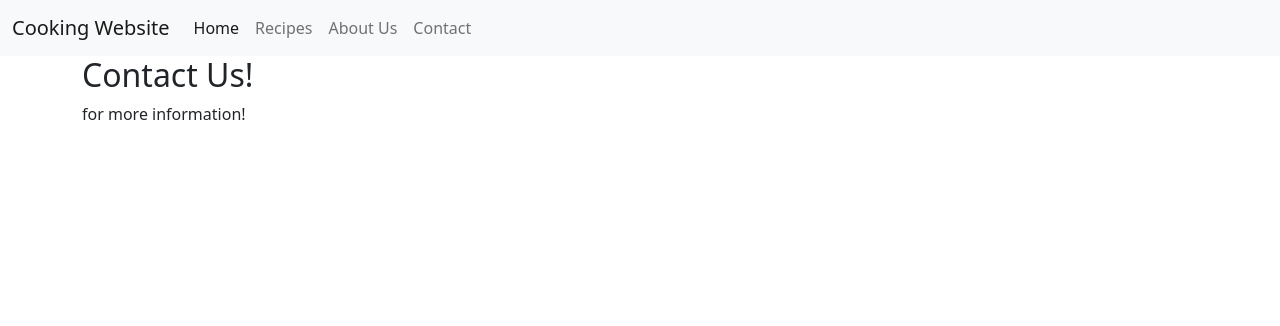
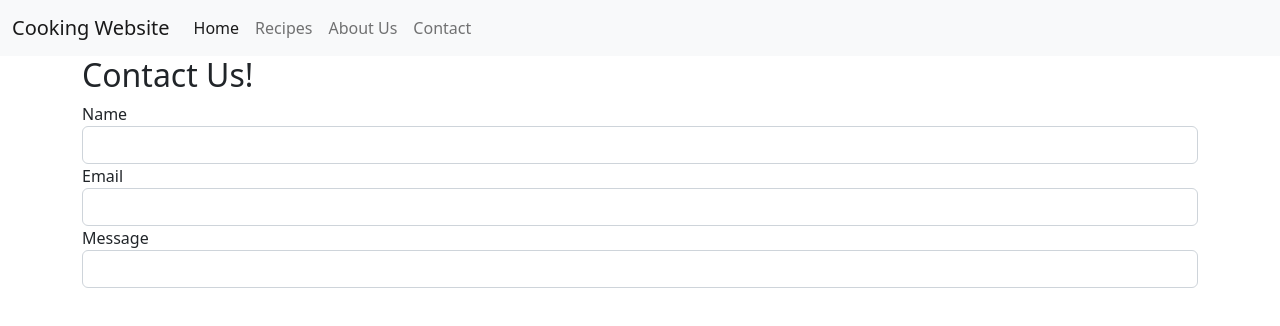
Before and after one commit to Shilpiiii/Cooking-Website, a plain HTML site: page contact.html in a window 1280 px wide. Drawn offline with nearby package versions, Linux system fonts and the light colour scheme.

Commit message:
Update contact.html

```diff
--- a/contact.html
+++ b/contact.html
@@ -56,7 +56,22 @@
       <div class="row">
         <div class="col-12">
           <h2>Contact Us!</h2>
-          <p>for more information!</p>
+          <div>
+            <form action="POST">
+              <div>
+                <label for="name">Name</label>
+                <input type="text" name="name" class="form-control" />
+              </div>
+              <div>
+                <label for="email">Email</label>
+                <input type="email" name="email" class="form-control" />
+              </div>
+              <div>
+                <label for="message">Message</label>
+                <input type="text" name="message" class="form-control" />
+              </div>
+            </form>
+          </div>
         </div>
       </div>
     </div>
```
